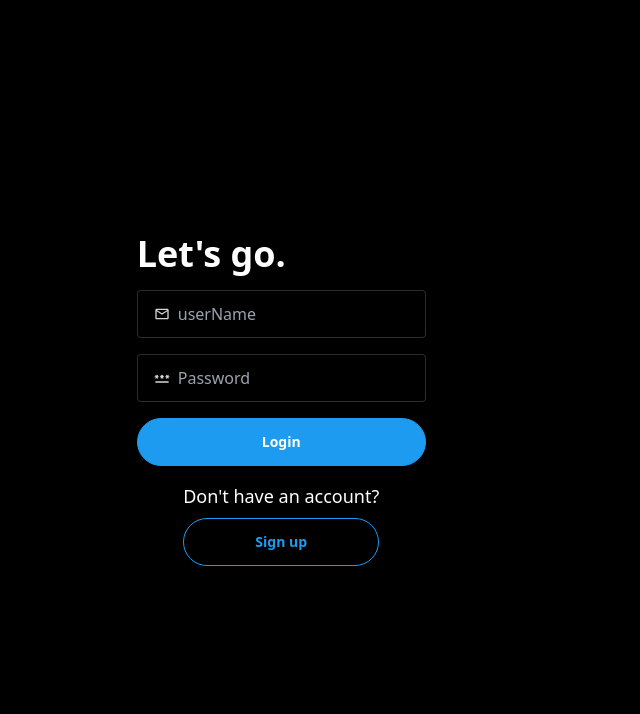
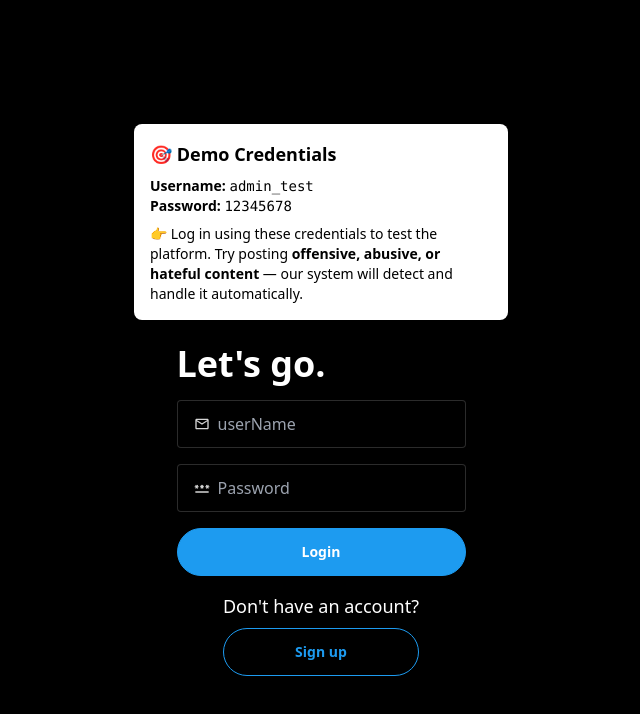
Before and after one commit to prik73/drunk-monk-micro-bloging, a React (Vite) app in the folder frontend/: page /login in a window 1280 px wide. Shown: the top 714 px of the page, without its empty margins (506-1146 px from the left). Built offline with nearby package versions, Linux system fonts and the light colour scheme; no server answers.

Commit message:
added demo cred

```diff
--- a/frontend/src/pages/auth/login/LoginPage.jsx
+++ b/frontend/src/pages/auth/login/LoginPage.jsx
@@ -63,6 +63,17 @@ const LoginPage = () => {
 				<XSvg className='lg:w-2/3 fill-white' />
 			</div>
 			<div className='flex-1 flex flex-col justify-center items-center'>
+				<div className="bg-white text-black p-4 rounded-lg mb-6 max-w-md text-sm shadow-md">
+    <h2 className="text-lg font-semibold mb-2">🎯 Demo Credentials</h2>
+    <p>
+      <strong>Username:</strong> <code>admin_test</code><br />
+      <strong>Password:</strong> <code>12345678</code>
+    </p>
+    <p className="mt-2">
+      👉 Log in using these credentials to test the platform.
+      Try posting <span className="font-semibold">offensive, abusive, or hateful content</span> — our system will detect and handle it automatically.
+    </p>
+  </div>
 				<form className='flex gap-4 flex-col' onSubmit={handleSubmit}>
 					<XSvg className='w-24 lg:hidden fill-white' />
 					<h1 className='text-4xl font-extrabold text-white'>{"Let's"} go.</h1>
```
